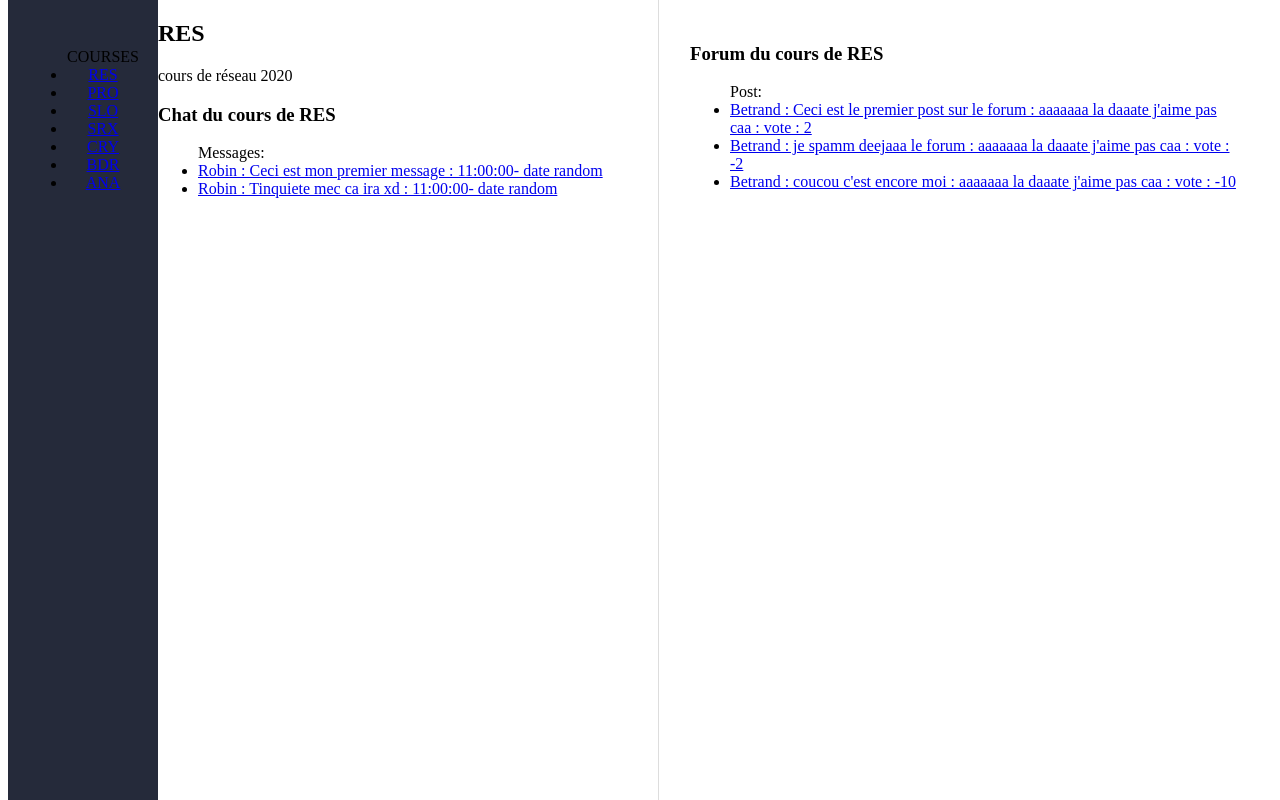
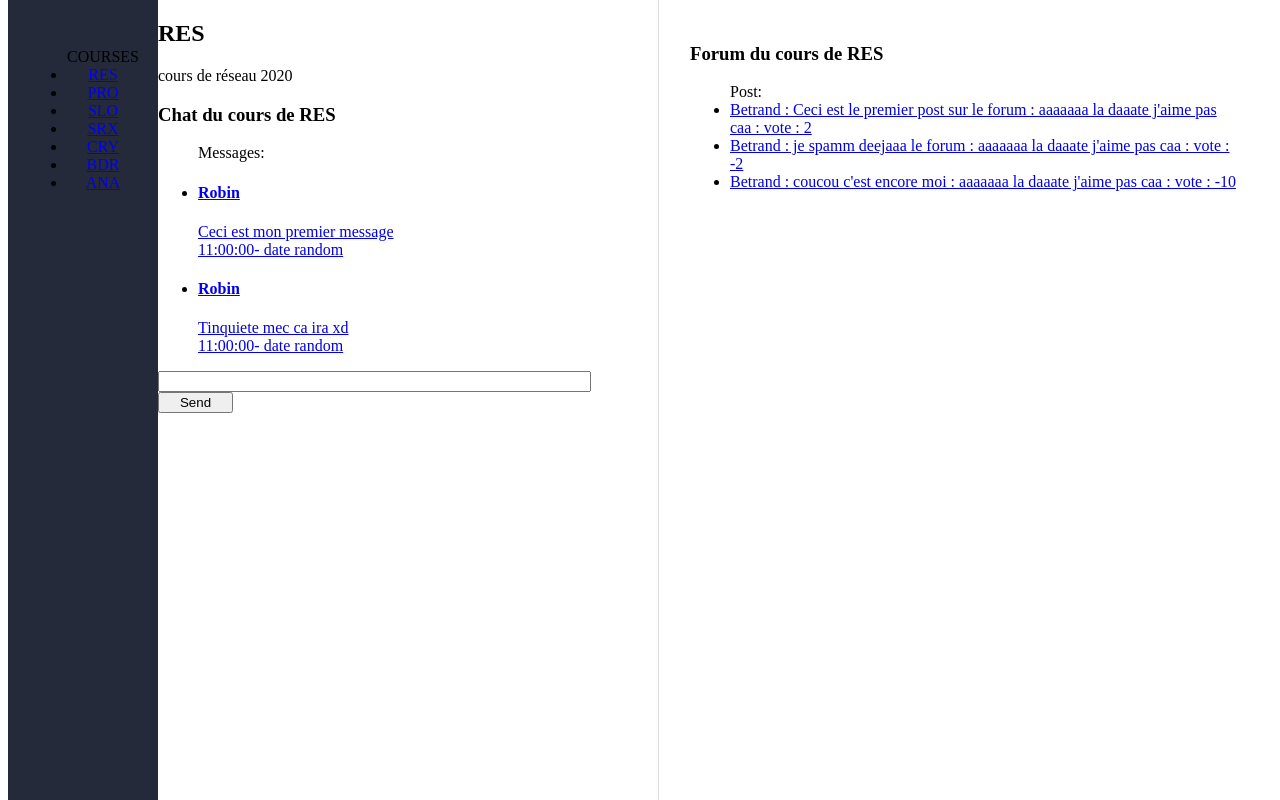
Before and after one commit to FlorianMulhauser/heigvd-pro-a-12-2020, an Angular app in the folder corogram/: page / in a window 1280 px wide. Both pictures are taken after a click on the link "RES". Built offline with nearby package versions, Linux system fonts and the light colour scheme.

Commit message:
ajout de la case pour envoyer des messages

```diff
--- a/corogram/package.json
+++ b/corogram/package.json
@@ -19,6 +19,7 @@
     "@angular/platform-browser": "~9.0.6",
     "@angular/platform-browser-dynamic": "~9.0.6",
     "@angular/router": "~9.0.6",
+    "@pusher/chatkit-client": "^1.14.1",
     "rxjs": "~6.5.4",
     "tslib": "^1.10.0",
     "zone.js": "~0.10.2"
--- a/corogram/src/app/app.component.css
+++ b/corogram/src/app/app.component.css
@@ -272,3 +272,17 @@ a {
         padding: 0;
     }
 }
+
+
+
+
+
+
+
+    .fixed-to-bottom {
+        position: absolute;
+        bottom: 0;
+        right: 0;
+        width: 100%;
+
+    }
--- a/corogram/src/app/chat.service.ts
+++ b/corogram/src/app/chat.service.ts
@@ -1,6 +1,11 @@
 import { Injectable } from '@angular/core';
 import { ChatMessage } from './chat.message';
 import {CHAT_MESSAGES} from './mock-chat';
+
+
+import { ChatManager, TokenProvider } from '@pusher/chatkit-client'
+
+
 @Injectable({
   providedIn: 'root'
 })
--- a/corogram/src/app/chat/chat.component.html
+++ b/corogram/src/app/chat/chat.component.html
@@ -1,8 +1,16 @@
+
 <h3> Chat du cours de {{course.name}} </h3>
+
 <ul class="pure-menu-list">
     <span class="pure-menu-heading">Messages:</span>
   <li class="pure-menu-item" *ngFor="let message of messages" >
-    <span><a href="#" class="pure-menu-link label-text"  >{{message.author}} : {{message.content}} : {{message.timestamp}}</a>  </span>
+    <span><a href="#" class="pure-menu-link label-text"  ><h4>{{message.author}}</h4> <div class="email-content" > {{message.content}} </div> <div class="email-content-subtitle"> {{message.timestamp}} </div> </a>  </span>
 
   </li>
 </ul>
+
+
+<form class="pure-form fixed-to-bottom" >
+    <input type="text" class="pure-input-rounded" style="width:85%">
+    <button type="submit" class="pure-button-rounded" style="width:15%">Send</button>
+</form>
--- a/corogram/src/app/forum/forum.component.html
+++ b/corogram/src/app/forum/forum.component.html
@@ -1,3 +1,5 @@
+
+
 <h3> Forum du cours de {{course.name}} </h3>
 <ul class="pure-menu-list">
     <span class="pure-menu-heading">Post:</span>
```
Also changed, not shown: 1 other file (tests, documents, lock files or other folders).
